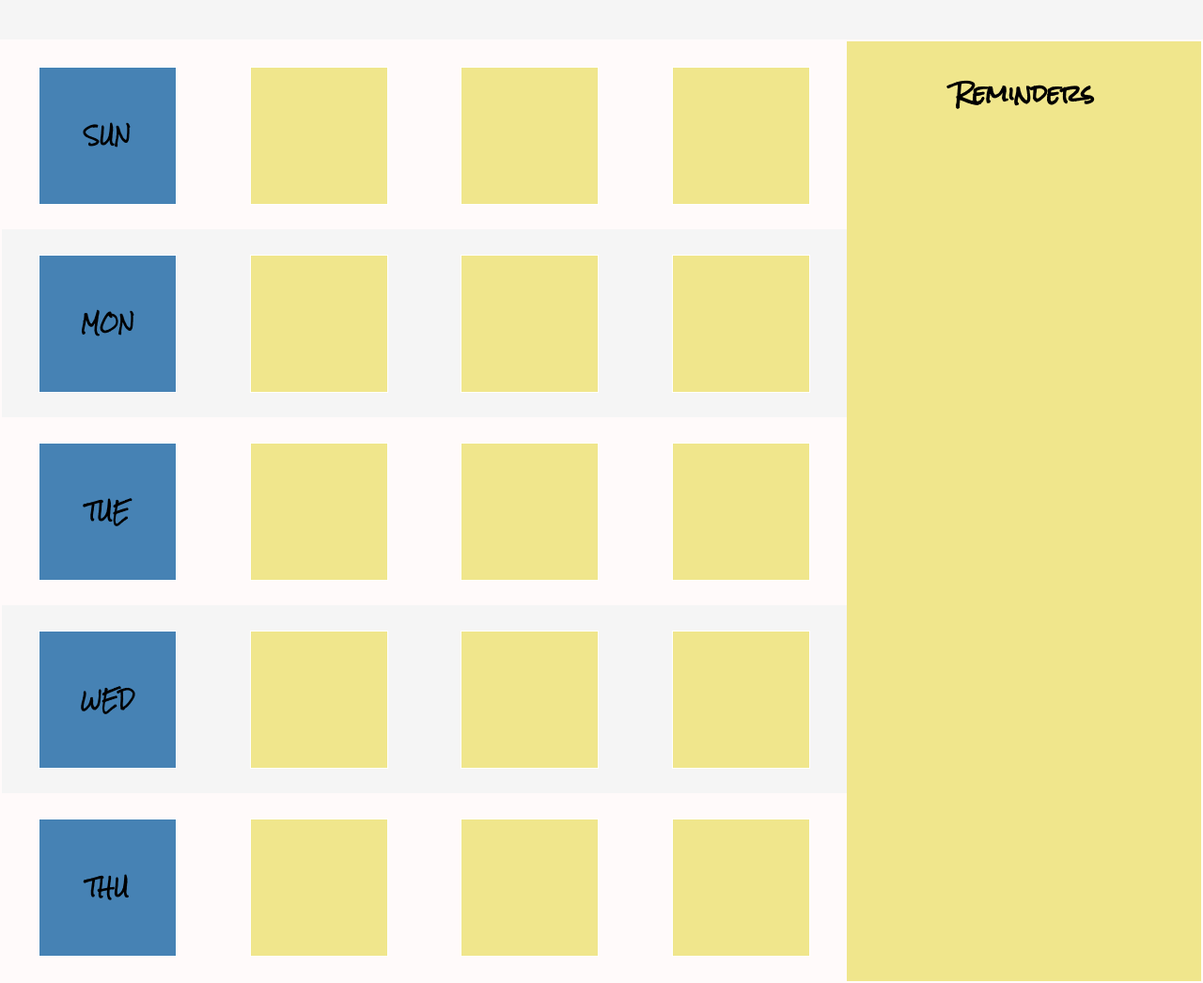
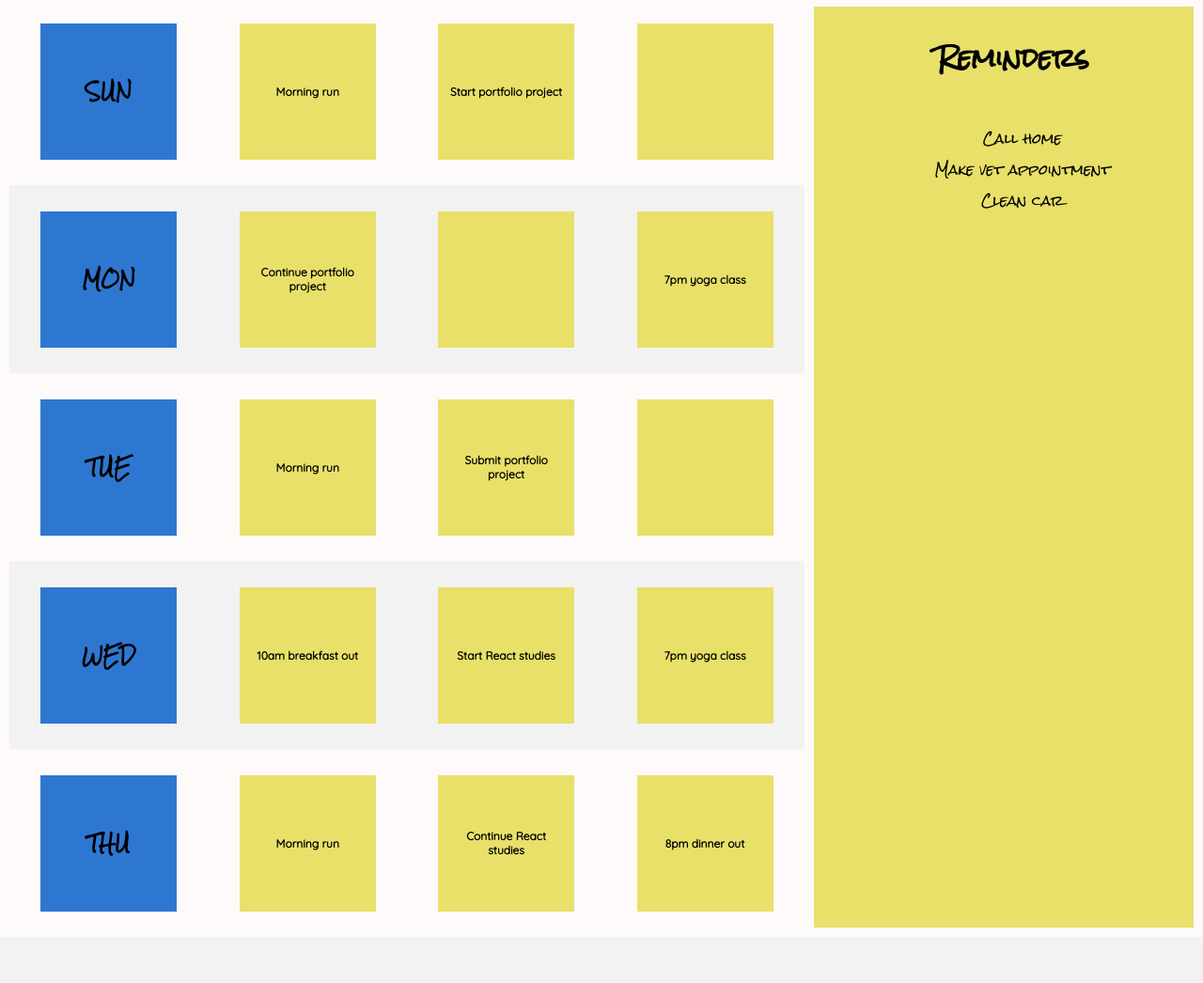
Before and after one commit to meghanoffredo/toDoList, a plain HTML site: page index.html in a window 1280 px wide. Shown: the part 203-1249 px from the top of the page at 94% size. After the commit the page ends 1200 px from the top, so only its background shows below. Drawn offline with Linux system fonts and the light colour scheme.

Commit message:
add daily tasks, adjust container borders

```diff
--- a/index.html
+++ b/index.html
@@ -23,40 +23,67 @@
       <div class='row secondary-background'>
         <div class='day square'><h3>SUN</h3></div>
         <div class='task square'>
-          <p> </p> <!-- Task Input -->
+            <p>Morning run</p> <!-- Task Input -->
         </div>
-        <div class='task square'></div>
+        <div class='task square'>
+            <p>Start portfolio project</p> <!-- Task Input -->
+        </div>
         <div class='task square'></div>
       </div>
       <div class='row'>
         <div class='day square'><h3>MON</h3></div>
+        <div class='task square'>
+            <p>Continue portfolio project</p> <!-- Task Input -->
+        </div>
         <div class='task square'></div>
-        <div class='task square'></div>
-        <div class='task square'></div>
+        <div class='task square'>
+            <p>7pm yoga class</p> <!-- Task Input -->
+        </div>
       </div>
       <div class='row secondary-background'>
         <div class='day square'><h3>TUE</h3></div>
-        <div class='task square'></div>
-        <div class='task square'></div>
+        <div class='task square'>
+            <p>Morning run</p> <!-- Task Input -->
+        </div>
+        <div class='task square'>
+            <p>Submit portfolio project</p> <!-- Task Input -->
+        </div>
         <div class='task square'></div>
       </div>
       <div class='row'>
         <div class='day square'><h3>WED</h3></div>
-        <div class='task square'></div>
-        <div class='task square'></div>
-        <div class='task square'></div>
+        <div class='task square'>
+            <p>10am breakfast out</p> <!-- Task Input -->
+        </div>
+        <div class='task square'>
+            <p>Start React studies</p> <!-- Task Input -->
+        </div>
+        <div class='task square'>
+            <p>7pm yoga class</p> <!-- Task Input -->
+        </div>
       </div>
       <div class='row secondary-background'>
         <div class='day square'><h3>THU</h3></div>
-        <div class='task square'></div>
-        <div class='task square'></div>
-        <div class='task square'></div>
+        <div class='task square'>
+            <p>Morning run</p> <!-- Task Input -->
+        </div>
+        <div class='task square'>
+            <p>Continue React studies</p> <!-- Task Input -->
+        </div>
+        <div class='task square'>
+            <p>8pm dinner out</p> <!-- Task Input -->
+        </div>
       </div>
     </div>
 
     <!-- Reminders Section -->
     <div class='reminders'>
       <h3>Reminders</h3>
+      <ul>
+          <li>Call home</li>
+          <li>Make vet appointment</li>
+          <li>Clean car</li>
+      </ul>
     </div>
 
   </div>
--- a/style.css
+++ b/style.css
@@ -1,7 +1,7 @@
 /* Universal Styles */
 body {
     margin: 0px;
-    background-color: whitesmoke;
+    background-color: #f2f2f2;
     font-family: 'Rock Salt', cursive;
     text-align: center;
   }
@@ -13,15 +13,19 @@ body {
   .tagline {
     font-family: 'Quicksand', sans-serif;
     color: lightslategrey;
-    line-height: 125px;
+    line-height: 50px;
+    text-transform: uppercase;
+    font-size: 20px;
+    letter-spacing: 1px;
   }
 
   /* Header */
   h1 {
+    font-size: 40px;
     margin: 0;
-    background-color: steelblue;
-    line-height: 100px;
-    color: khaki;
+    background-color: #2e77d1;
+    line-height: 130px;
+    color: #e8e069;
   }
 
   h2 {
@@ -30,7 +34,6 @@ body {
 
   /* App Container */
   .container {
-    border: 2px solid snow;
     display: flex;
   }
 
@@ -47,6 +50,7 @@ body {
     flex-wrap: wrap;
     justify-content: space-around;
     align-items: center;
+    border-left: solid 10px snow;
   }
 
   .square {
@@ -59,13 +63,11 @@ body {
   }
 
   .day.square {
-    background-color: steelblue;
-    border: 1px solid white;
+    background-color: #2e77d1;
   }
 
   .task.square {
-    background-color: khaki;
-    border: 1px solid white;
+    background-color: #e8e069;
   }
 
   .task p {
@@ -76,20 +78,23 @@ body {
 
   /* Reminders */
   .reminders {
-    background-color: khaki;
+    background-color: #e8e069;
     display: inline-flex;
+    flex-direction: column;
     flex-grow: 2;
+    border: solid 10px snow;
   }
 
   .reminders h3 {
     width: 100%;
-    margin: 10px;
     color: black;
     line-height: 90px;
-    font-size: 24px;
+    font-size: 26px;
+    margin: 10px;
   }
 
-  /* Footer */
-  footer {
-    font-size: 24px;
+  ul {
+    list-style-type: none;
+    text-align: center;
+    font-size: 14px;
   }
```
Also changed, not shown: 2 other files.
